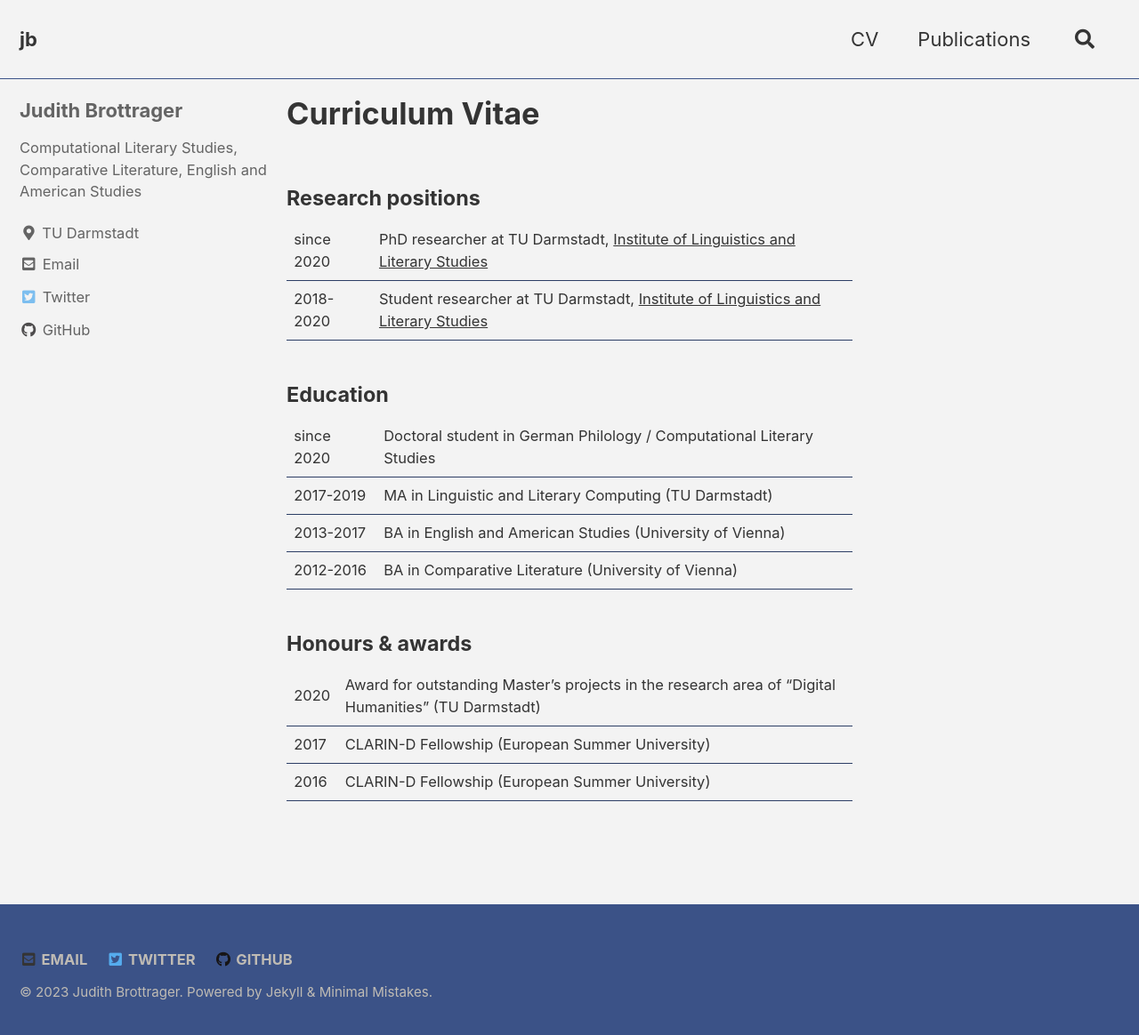
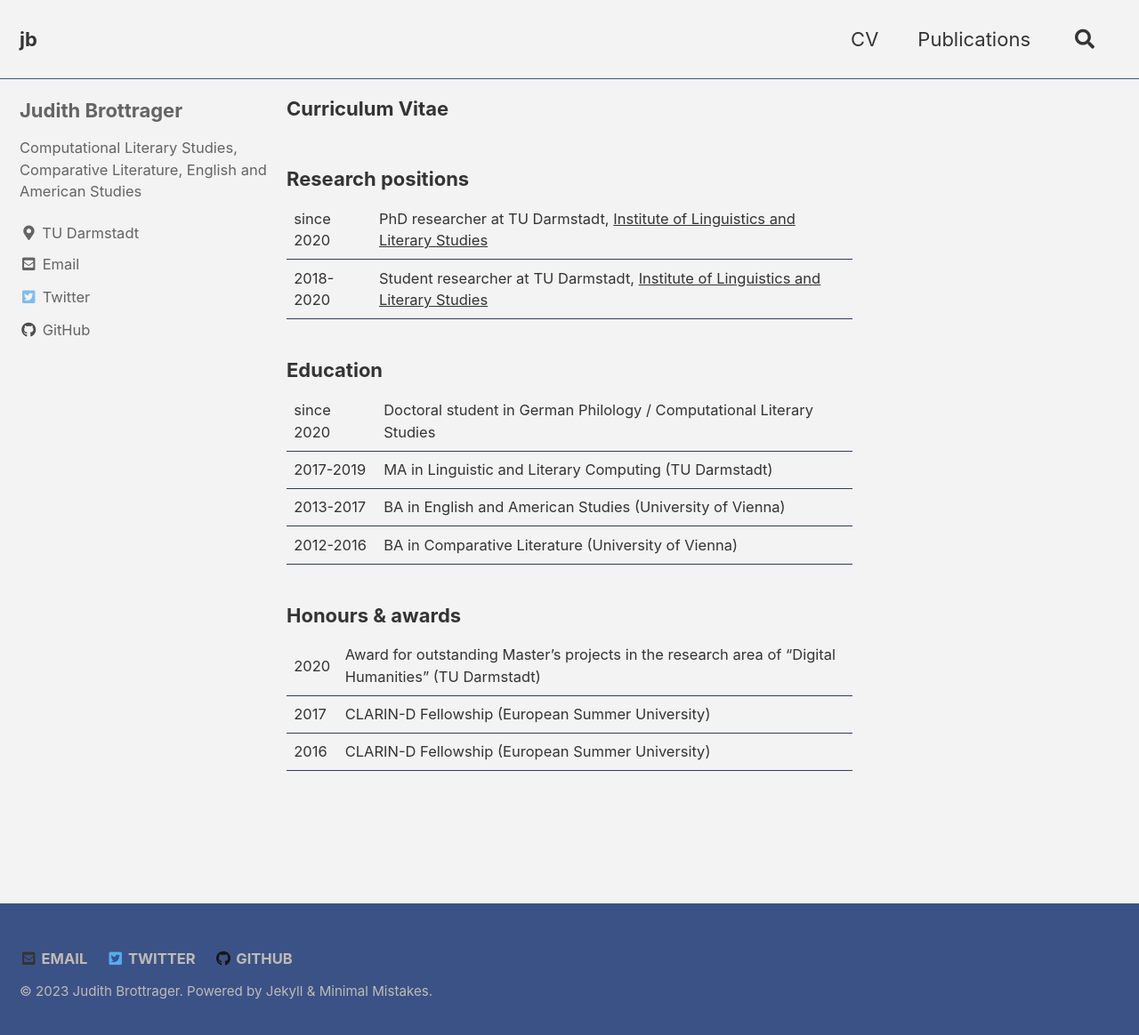
Before and after one commit to jbrottrager/jb, a Jekyll site: the page built from _pages/cv.md, in a window 1280 px wide and 1171 px high. Shown: the top 1164 px of the window at 89% size. Built offline with Jekyll 4.4.1, drawn with Linux system fonts in a browser that asks for light colours; cached includes are drawn as plain includes.

Commit message:
Update _variables.scss

```diff
--- a/_sass/minimal-mistakes/_variables.scss
+++ b/_sass/minimal-mistakes/_variables.scss
@@ -44,11 +44,11 @@ $type-size-7: 0.6875em !default; // ~11px
 $type-size-8: 0.625em !default; // ~10px
 
 /* headline scale */
-$h-size-1: 1.563em !default; // ~25.008px
-$h-size-2: 1.25em !default; // ~20px
-$h-size-3: 1.125em !default; // ~18px
-$h-size-4: 1.0625em !default; // ~17px
-$h-size-5: 1.03125em !default; // ~16.5px
+$h-size-1: 1em !default; // ~25.008px
+$h-size-2: 1em !default; // ~20px
+$h-size-3: 1em !default; // ~18px
+$h-size-4: 1em !default; // ~17px
+$h-size-5: 1em !default; // ~16.5px
 $h-size-6: 1em !default; // ~16px
 
 /*
```
